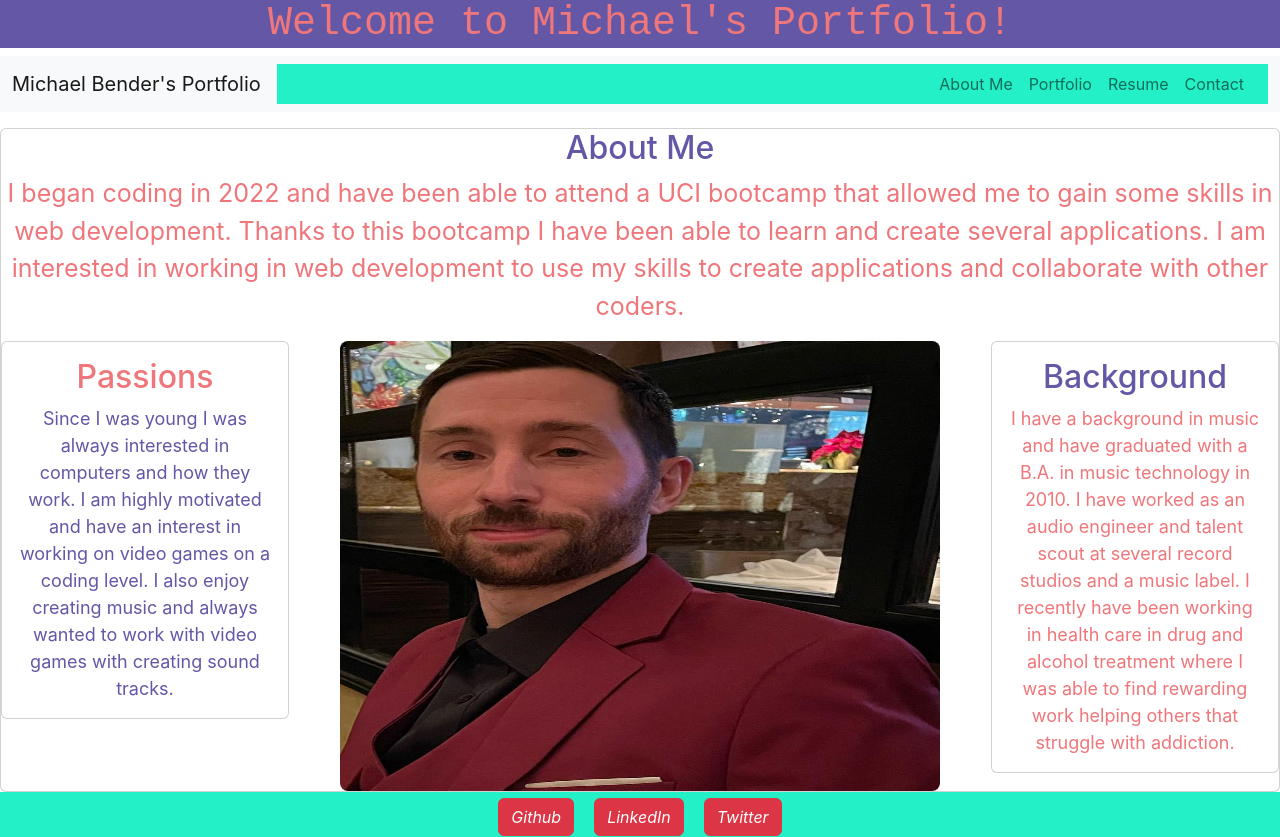
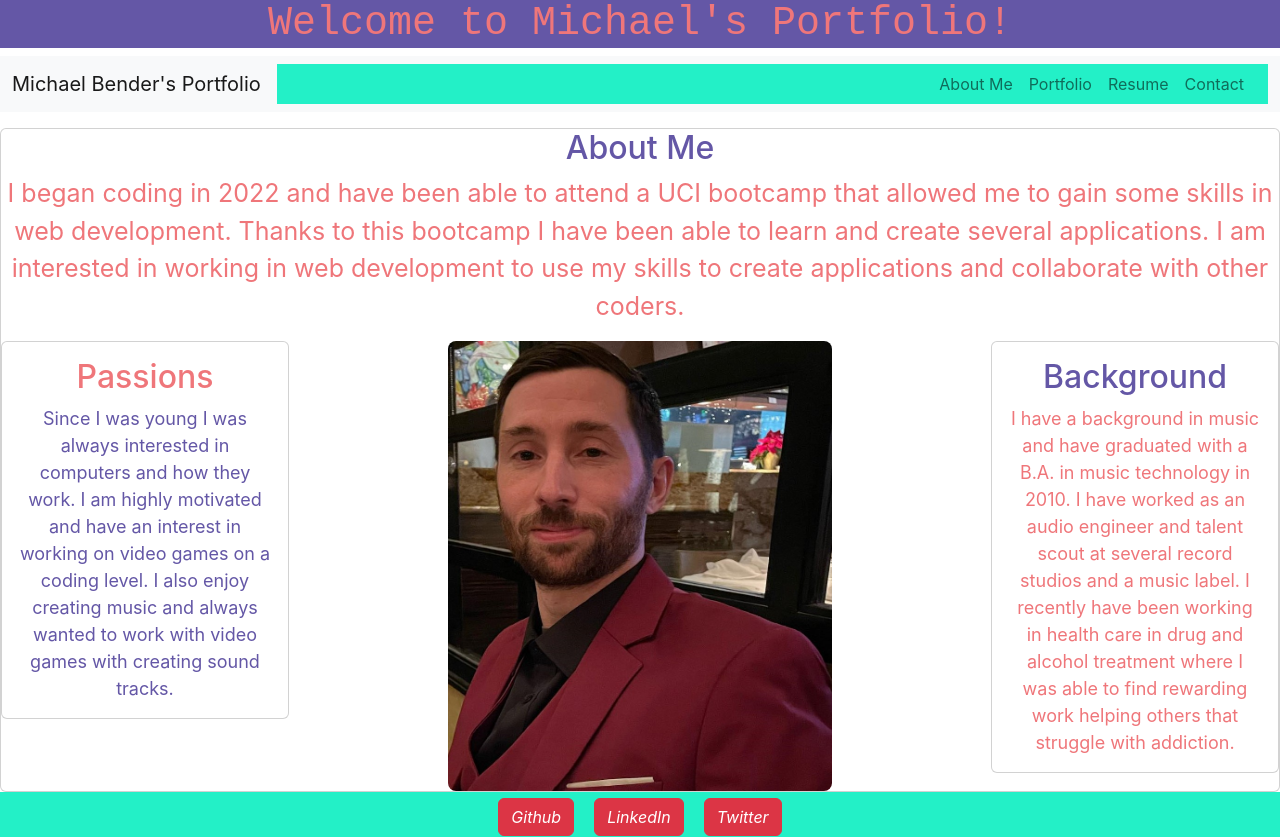
Before and after one commit to PintoDrop/portreact, a React (Create React App) app: page / in a window 1280 px wide. Built offline with nearby package versions, Linux system fonts and the light colour scheme.

Commit message:
working on project cards

```diff
--- a/src/App.css
+++ b/src/App.css
@@ -21,7 +21,7 @@ img {
 }
 
 .selfie {
-  width: 600px;
+  width: 30%;
   height: 450px;
   float:center;
 }
@@ -30,6 +30,7 @@ img {
   margin:auto;
    width: 400px;
   height: 450px;
+
 }
 
 .projectBtn {
@@ -107,6 +108,8 @@ Header {
   color: #ef767a;
   font-size: 20px;
   display: flex;
+    padding: '3rem';
+
 }
 
 /* links for footer */
--- a/src/Pages/Project.js
+++ b/src/Pages/Project.js
@@ -64,7 +64,7 @@ function Project() {
 
   return (
     <div>
-      <div className="cards project flex-row">
+      <div className="cards project flex col-auto mb-3 ">
         {works.map((work, idx) => (
           <Card className="myWork" style={{ width: "18rem" }}>
             <Card.Img variant="top" className="workImg" src={work.image} />
```
Also changed, not shown: public/images/autoselfhelp - Copy.JPG (added).
